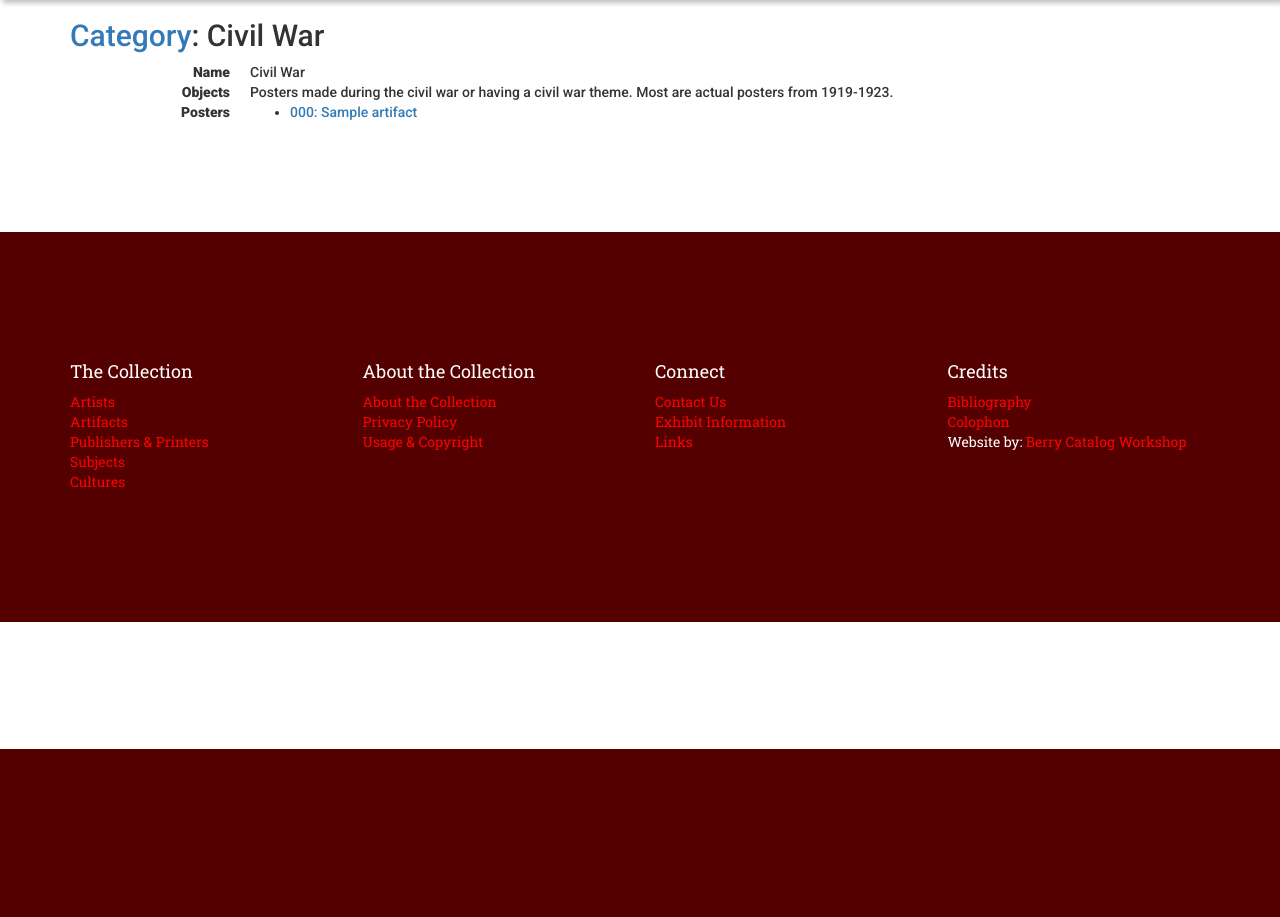
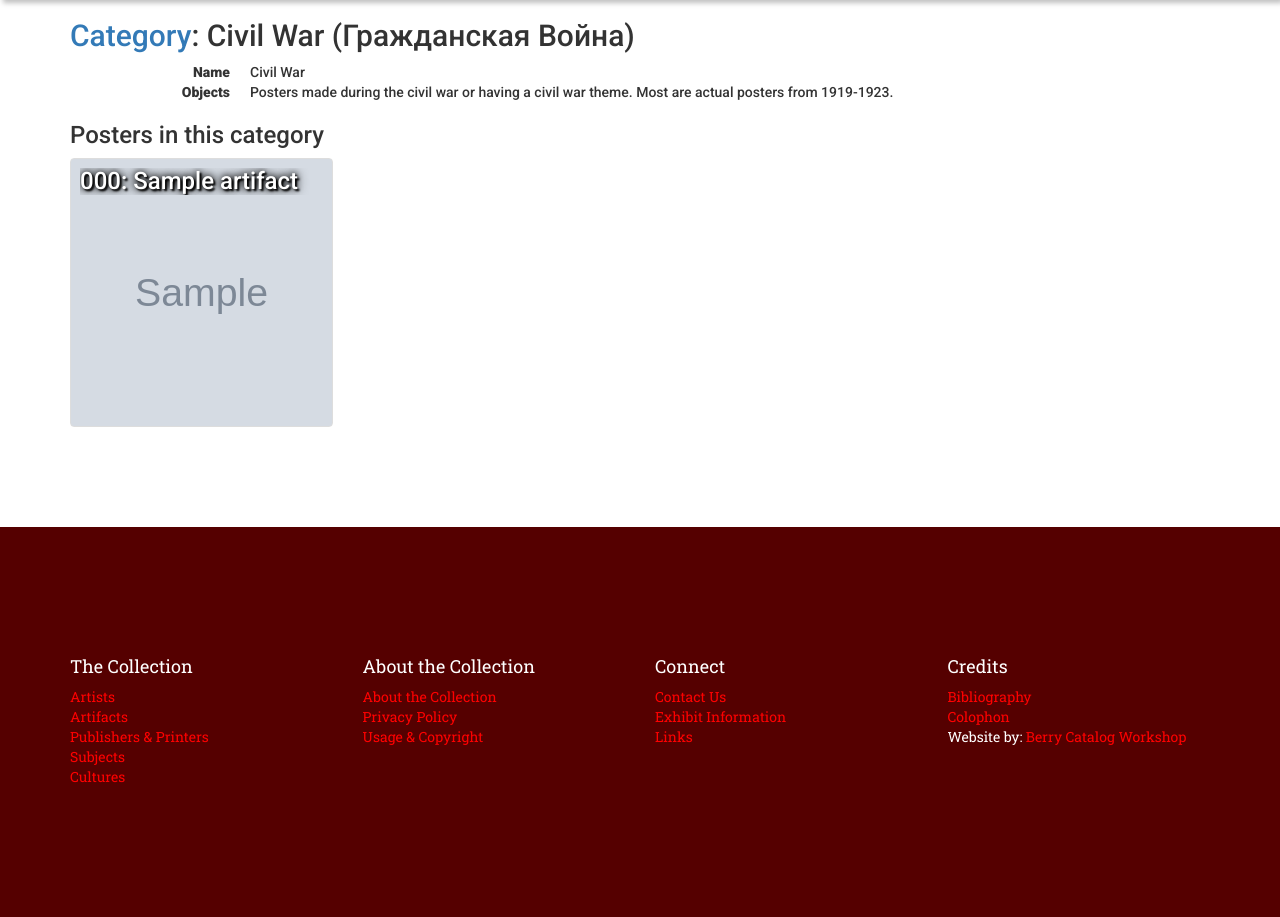
Before and after one commit to berryworkshop/artcase, a Django app: page /collection/categories/civwar/ in a window 1280 px wide. Shown: the part 51-968 px from the top of the page. Before the commit the page ends 800 px from the top, so only its background shows below. Run offline with Django 3.2, Linux system fonts and the light colour scheme; data comes from the database, SQL or seed files in the repository; tables that the repository leaves empty hold one stand-in row (values such as "Sample post"); grey boxes marked "Sample" are stand-in pictures; parts of the project's set-up code (start-up, migrations or seed data) failed here and were passed over; some libraries are stand-ins or nearby versions.

Commit message:
Some small changes.

```diff
--- a/artcase/artcase/static/artcase/css/base.css
+++ b/artcase/artcase/static/artcase/css/base.css
@@ -45,10 +45,11 @@ h5, h6 {
 }
 
 .slide_title {
-    margin-left: 1em;
+    margin: .5rem;
     color: white;
     text-shadow: 0 0 .25em black, 0 0 .5em black, 2px 2px 2px black ;
     text-decoration: none;
+    overflow: hidden;
 }
 
 
--- a/artcase/artcase/templates/artcase/category.html
+++ b/artcase/artcase/templates/artcase/category.html
@@ -2,25 +2,14 @@
 {% load humanize %}
 
 {% block main %}
-<h2><a href="{% url 'category_list' %}">Category</a>: {{ object }}</h2></h2>
+<h2><a href="{% url 'category_list' %}">Category</a>: {{ object }} ({{ object.name_russian }})</h3>
 
 <dl class="dl-horizontal">
     <dt>Name</dt><dd>{{ object.name }}</dd>
     <dt>Objects</dt><dd>{{ object.description }}</dd>
+</dl>
 
-    <dt>Posters</dt>
-    {% if artifacts %}
+<h3>Posters in this category</h3>
+{% include 'artcase/includes/slides_artifact.html' %}
 
-    <dd>
-        <ul>
-            {% for artifact in artifacts %}
-                <li><a href="{{ artifact.get_absolute_url }}">{{ artifact }}</a></li>
-            {% endfor %}
-        </ul>
-    </dd>
-    {% else %}
-    <dd>None</dd>
-
-    {% endif %}
-</dl>
 {% endblock main %}
--- a/artcase/artcase/templates/artcase/includes/slides_category.html
+++ b/artcase/artcase/templates/artcase/includes/slides_category.html
@@ -6,6 +6,7 @@
     <div class="slide col-xs-6 col-sm-4 col-md-3">
         <a href="{{category.get_absolute_url}}" class="thumbnail" style="background-image: url({% static 'artcase/img/categories/' %}{{category.image}});">
             <h3 class='slide_title'>{{ category }}</h3>
+            <h3 class='slide_title'>{{ category.name_russian }}</h3>
         </a>
     </div>
     {% endfor %}
--- a/artcase/artcase/views.py
+++ b/artcase/artcase/views.py
@@ -90,12 +90,13 @@ class OrganizationListView(ListView):
 class CategoryView(DetailView):
     model = Category
     template_name = "artcase/category.html"
+    paginate_by = 12
 
     def get_context_data(self, **kwargs):
         context = super(CategoryView, self).get_context_data(**kwargs)
         artifacts = Artifact.objects.all()
         context.update({
-            'artifacts': artifacts,
+            'object_list': artifacts,
         })
         return context
 
```
